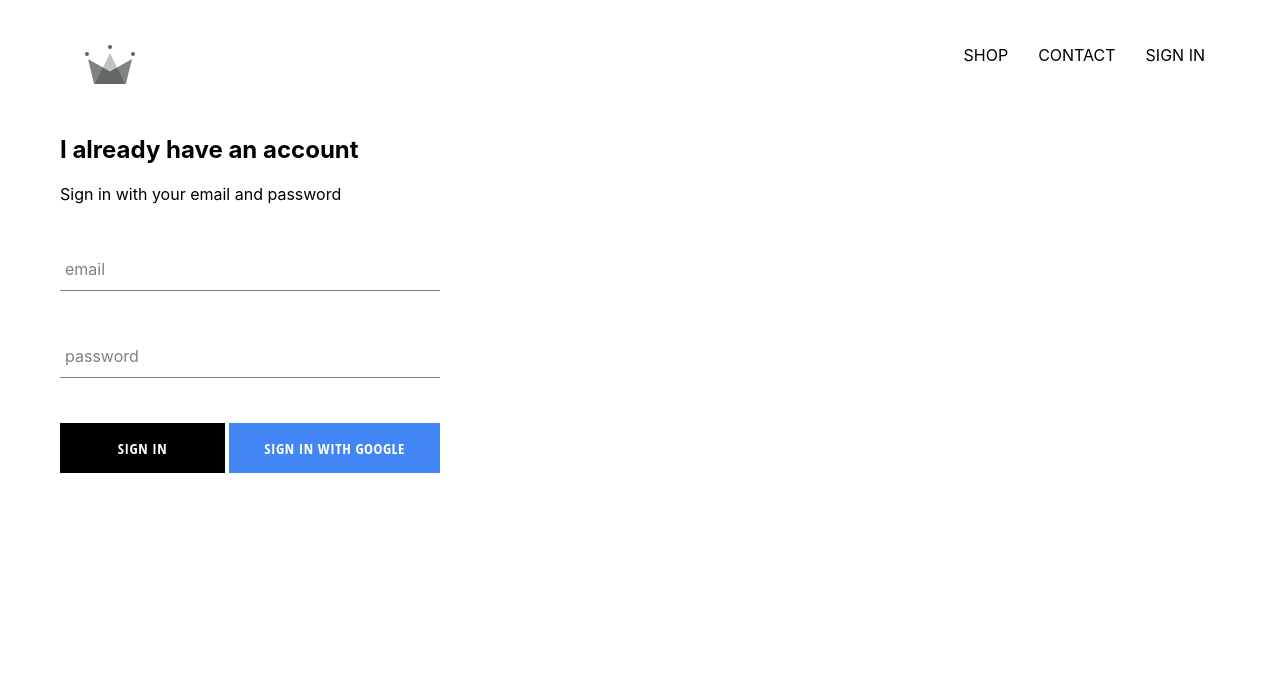
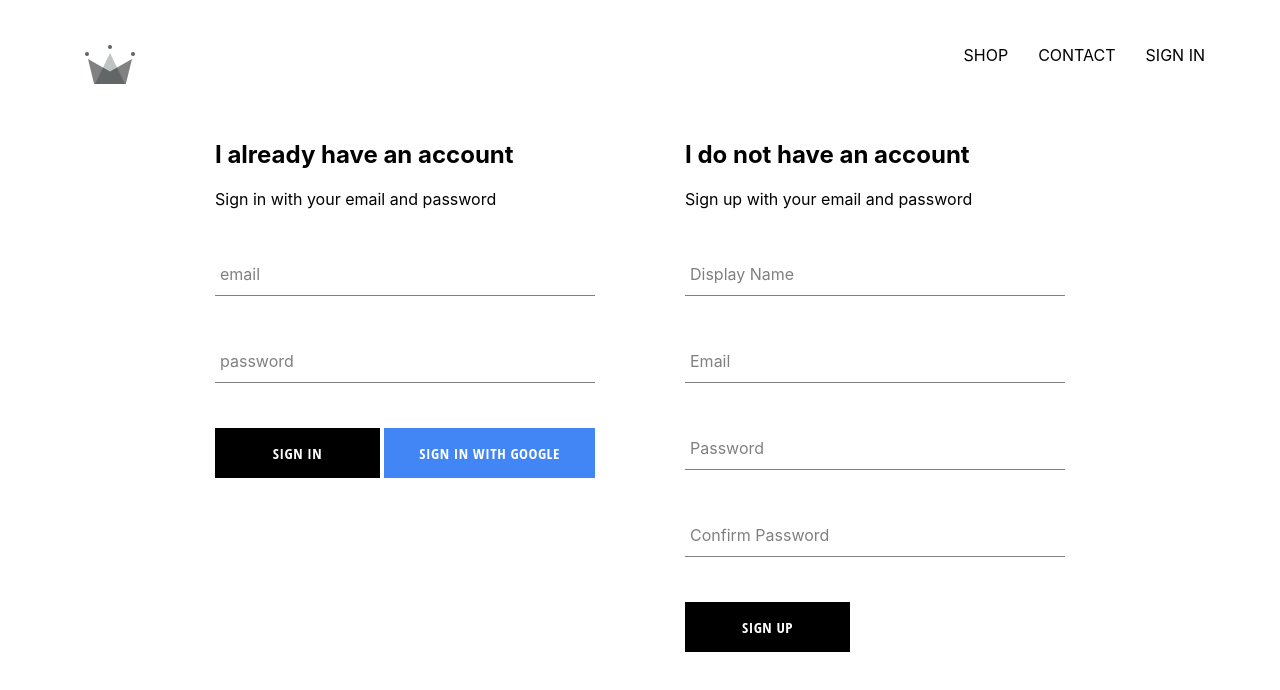
Before and after one commit to kyle2044/kyles-shop, a React (Create React App) app: page /signin in a window 1280 px wide. Shown: the top 690 px of the page. Built offline with nearby package versions, Linux system fonts and the light colour scheme; no server answers.

Commit message:
implemented firebase utils, included ability to store auth users into our firestore database

```diff
--- a/src/App.js
+++ b/src/App.js
@@ -21,8 +21,21 @@
   unsubscribeFromAuth = null
 
   componentDidMount() {
-    this.unsubscribeFromAuth = auth.onAuthStateChanged(async user => {
-      createUserProfileDocument(user);
+    this.unsubscribeFromAuth = auth.onAuthStateChanged(async userAuth => {
+      if (userAuth) {
+        const userRef = await createUserProfileDocument(userAuth);
+
+        userRef.onSnapshot(snapShot  => {
+          this.setState({
+            currentUser: {
+              id: snapShot.id,
+              ...snapShot.data()
+            }
+          });
+        });
+      } else {
+      this.setState({ currentUser: userAuth });
+      }
     });
   }
 
--- a/src/components/sign-in/sign-in.jsx
+++ b/src/components/sign-in/sign-in.jsx
@@ -33,7 +33,7 @@
                 <h2>I already have an account</h2>
                 <span>Sign in with your email and password</span>
 
-                <form onSubmint={this.handleSubmit}>
+                <form onSubmit={this.handleSubmit}>
                     <FormInput
                         name='email'
                         type='email'
--- /dev/null
+++ b/src/components/sign-up/sign-up.jsx
@@ -0,0 +1,97 @@
+import React from 'react';
+
+import FormInput from '../form-input/form-input';
+import CustomButton from '../custom-button/custom-button';
+
+import { auth, createUserProfileDocument } from '../../firebase/firebase.utils';
+
+import './sign-up.styles.scss';
+
+class SignUp extends React.Component {
+    constructor(){
+        super();
+
+        this.state = {
+            displayName: '',
+            email: '',
+            password: '',
+            confirmPassword: ''
+        }
+    }
+
+    handleSubmit = async event => {
+        event.preventDefault();
+        const { displayName, email, password, confirmPassword } = this.state;
+
+        if(password !== confirmPassword) {
+            alert("passwords do not match");
+            return;
+        }
+        try {
+            const { user } = await auth.createUserWithEmailAndPassword(email, password);
+
+            await createUserProfileDocument(user, { displayName });
+            this.setState({
+                displayName: '',
+                email: '',
+                password: '',
+                confirmPassword: ''
+            });
+        } catch (error) {
+            console.error(error);
+        }
+    };
+
+    handleChange = event => {
+        const { name, value } = event.target;
+
+        this.setState({ [name]: value });
+    }
+
+    render() {
+        const { displayName, email, password, confirmPassword } = this.state;
+        return(
+            <div className='sign-up'>
+                <h2 className='titel'>I do not have an account</h2>
+                <span>Sign up with your email and password</span>
+                <form className='sign-up-form' onSubmit={this.handleSubmit}>
+                    <FormInput
+                        type='text'
+                        name='displayName'
+                        value={displayName}
+                        onChange={this.handleChange}
+                        label='Display Name'
+                        required
+                    />
+                    <FormInput
+                        type='email'
+                        name='email'
+                        value={email}
+                        onChange={this.handleChange}
+                        label='Email'
+                        required
+                    />
+                    <FormInput
+                        type='password'
+                        name='password'
+                        value={password}
+                        onChange={this.handleChange}
+                        label='Password'
+                        required
+                    />
+                    <FormInput
+                        type='password'
+                        name='confirmPassword'
+                        value={confirmPassword}
+                        onChange={this.handleChange}
+                        label='Confirm Password'
+                        required
+                    />
+                    <CustomButton type='submit'>Sign Up</CustomButton>
+                </form>
+            </div>
+        )
+    }
+}
+
+export default SignUp
--- /dev/null
+++ b/src/components/sign-up/sign-up.styles.scss
@@ -0,0 +1,9 @@
+.sign-up {
+    display: flex;
+    flex-direction: column;
+    width: 380px;
+
+    .title{
+        margin: 10px 0;
+    }
+}
--- a/src/pages/sign-in-and-sign-up/sign-in-and-sign-up.jsx
+++ b/src/pages/sign-in-and-sign-up/sign-in-and-sign-up.jsx
@@ -1,11 +1,13 @@
 import React from 'react';
 import SignIn from '../../components/sign-in/sign-in';
+import SignUp from '../../components/sign-up/sign-up';
 
 import './sign-in-and-sign-up.scss';
 
 const SignInAndSignUpPage = () => (
     <div className='sign-in-and-sign-up'>
         <SignIn />
+        <SignUp />
     </div>
 );
 
--- a/src/pages/sign-in-and-sign-up/sign-in-and-sign-up.scss
+++ b/src/pages/sign-in-and-sign-up/sign-in-and-sign-up.scss
@@ -0,0 +1,6 @@
+.sign-in-and-sign-up {
+    width: 850px;
+    display: flex;
+    justify-content: space-between;
+    margin:30px auto;
+}
```
